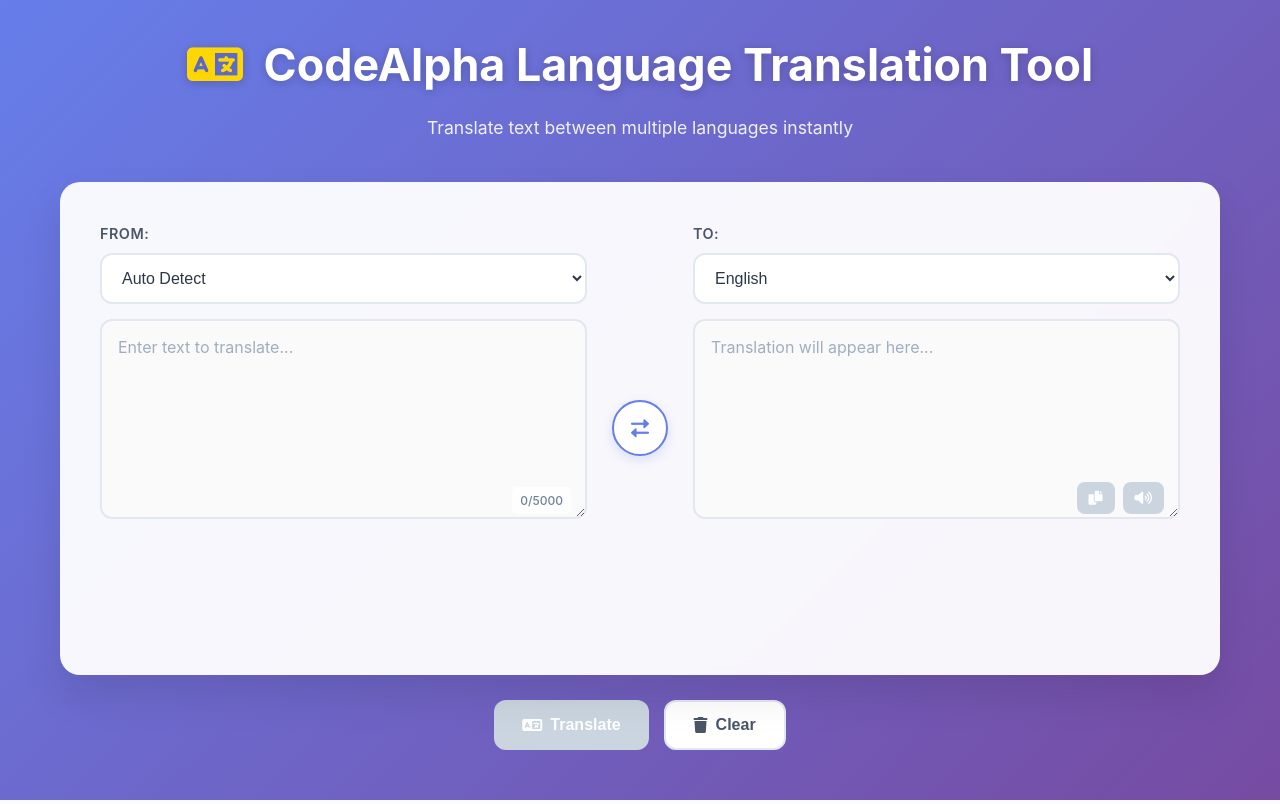
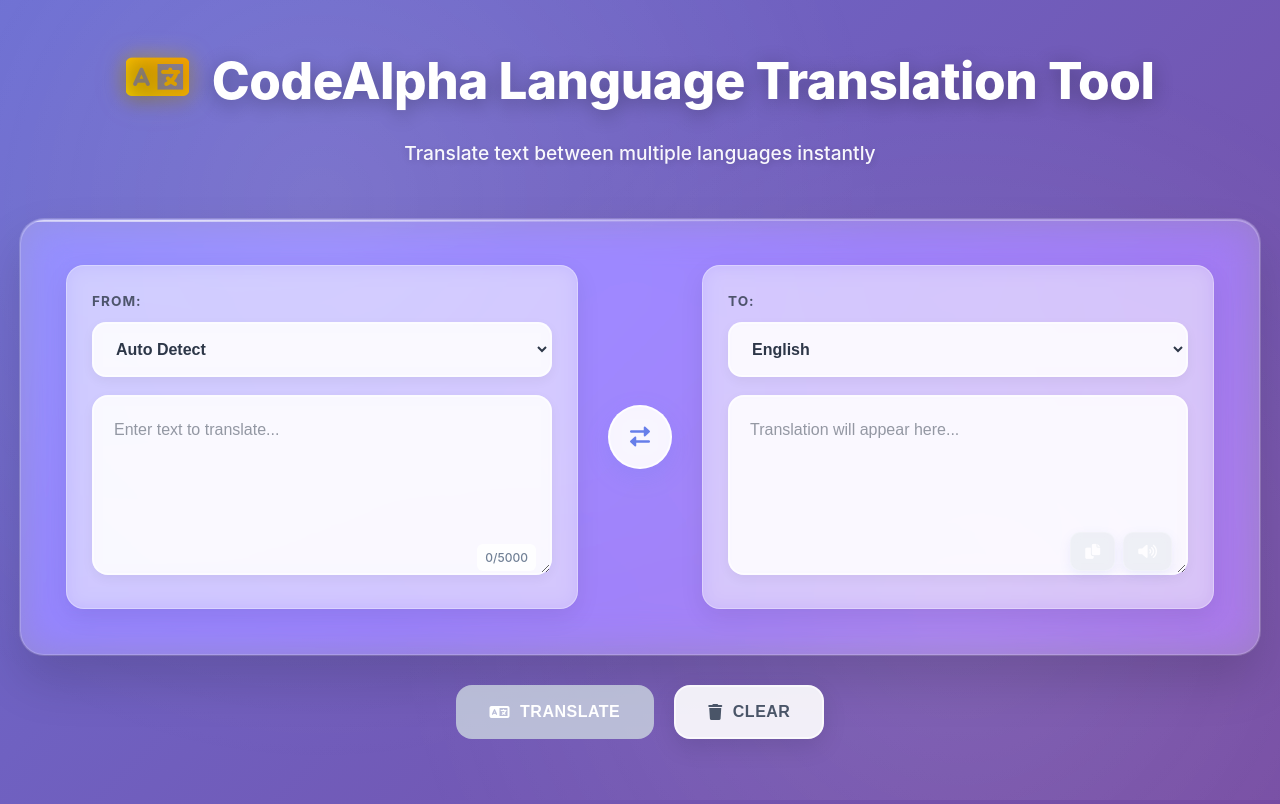
Before and after one commit to Abhishek2026-23/CodeAlpha_Language_Translation_Tool, a Flask app: page / in a window 1280 px wide. Run offline with Flask 3, Linux system fonts and the light colour scheme.

Commit message:
Enhanced UI with modern features, new structure and Poppins font

```diff
--- a/static/style.css
+++ b/static/style.css
@@ -5,98 +5,174 @@
     box-sizing: border-box;
 }
 
+@import url('https://fonts.googleapis.com/css2?family=Poppins:wght@300;400;500;600;700;800&display=swap');
+
 body {
-    font-family: 'Inter', 'Segoe UI', Tahoma, Geneva, Verdana, sans-serif;
-    background: linear-gradient(135deg, #667eea 0%, #764ba2 100%);
+    font-family: 'Poppins', 'Inter', 'Segoe UI', sans-serif;
+    background: linear-gradient(135deg, #667eea 0%, #764ba2 50%, #f093fb 100%);
+    background-size: 300% 300%;
+    animation: gradientMove 8s ease infinite;
     min-height: 100vh;
     color: #333;
     line-height: 1.6;
+    position: relative;
+}
+
+body::before {
+    content: '';
+    position: fixed;
+    top: 0;
+    left: 0;
+    width: 100%;
+    height: 100%;
+    background:
+        radial-gradient(circle at 25% 25%, rgba(255,255,255,0.1) 0%, transparent 50%),
+        radial-gradient(circle at 75% 75%, rgba(255,255,255,0.1) 0%, transparent 50%);
+    pointer-events: none;
+    z-index: 0;
 }
 
 .container {
-    max-width: 1200px;
+    max-width: 1300px;
     margin: 0 auto;
-    padding: 30px 20px;
+    padding: 40px 20px;
     min-height: 100vh;
     display: flex;
     flex-direction: column;
+    position: relative;
+    z-index: 1;
 }
 
 /* Header Styles */
 header {
     text-align: center;
-    margin-bottom: 40px;
+    margin-bottom: 50px;
     color: white;
+    animation: fadeInDown 0.8s ease-out;
 }
 
 header h1 {
-    font-size: 2.8rem;
-    margin-bottom: 12px;
-    font-weight: 700;
-    text-shadow: 0 2px 10px rgba(0,0,0,0.2);
+    font-size: 3.2rem;
+    margin-bottom: 16px;
+    font-weight: 800;
+    text-shadow: 0 4px 20px rgba(0,0,0,0.3);
+    letter-spacing: -0.5px;
+    position: relative;
 }
 
 header h1 i {
-    color: #FFD700;
-    margin-right: 10px;
+    background: linear-gradient(45deg, #FFD700, #FFA500);
+    -webkit-background-clip: text;
+    -webkit-text-fill-color: transparent;
+    background-clip: text;
+    margin-right: 12px;
+    filter: drop-shadow(0 0 10px rgba(255, 215, 0, 0.5));
+    animation: iconFloat 3s ease-in-out infinite;
 }
 
 header p {
-    font-size: 1.1rem;
-    opacity: 0.9;
-    font-weight: 400;
+    font-size: 1.2rem;
+    opacity: 0.95;
+    font-weight: 500;
+    text-shadow: 0 2px 8px rgba(0,0,0,0.2);
 }
 
 /* Main Translation Container */
 .translation-container {
-    background: rgba(255, 255, 255, 0.95);
-    backdrop-filter: blur(10px);
-    border-radius: 20px;
-    padding: 40px;
-    box-shadow: 0 20px 40px rgba(0,0,0,0.1);
+    background: rgba(255, 255, 255, 0.25);
+    backdrop-filter: blur(20px) saturate(180%);
+    -webkit-backdrop-filter: blur(20px) saturate(180%);
+    border-radius: 24px;
+    padding: 45px;
+    box-shadow:
+        0 25px 50px rgba(0,0,0,0.15),
+        0 0 0 1px rgba(255,255,255,0.2),
+        inset 0 1px 0 rgba(255,255,255,0.3);
+    border: 1px solid rgba(255, 255, 255, 0.18);
     display: grid;
     grid-template-columns: 1fr auto 1fr;
-    gap: 25px;
-    margin-bottom: 25px;
+    gap: 30px;
+    margin-bottom: 30px;
     flex: 1;
+    animation: slideInUp 0.8s ease-out;
+    position: relative;
+    overflow: hidden;
+}
+
+.translation-container::before {
+    content: '';
+    position: absolute;
+    top: 0;
+    left: 0;
+    right: 0;
+    height: 2px;
+    background: linear-gradient(90deg,
+        transparent,
+        rgba(255, 255, 255, 0.6),
+        transparent
+    );
+    animation: shimmer 2s linear infinite;
+}
+
+/* Input and Output Sections */
+.input-section, .output-section {
+    background: rgba(255, 255, 255, 0.4);
+    backdrop-filter: blur(10px);
+    border-radius: 18px;
+    padding: 25px;
+    border: 1px solid rgba(255, 255, 255, 0.3);
+    box-shadow: 0 8px 25px rgba(0, 0, 0, 0.08);
+    transition: all 0.3s ease;
+}
+
+.input-section:hover, .output-section:hover {
+    background: rgba(255, 255, 255, 0.5);
+    transform: translateY(-2px);
+    box-shadow: 0 12px 35px rgba(0, 0, 0, 0.12);
 }
 
 /* Language Selectors */
 .language-selector {
-    margin-bottom: 15px;
+    margin-bottom: 18px;
 }
 
 .language-selector label {
     display: block;
-    margin-bottom: 8px;
-    font-weight: 600;
-    color: #4a5568;
-    font-size: 0.9rem;
+    margin-bottom: 10px;
+    font-weight: 700;
+    color: #2d3748;
+    font-size: 0.85rem;
     text-transform: uppercase;
-    letter-spacing: 0.5px;
+    letter-spacing: 1px;
+    opacity: 0.8;
 }
 
 .language-selector select {
     width: 100%;
-    padding: 14px 16px;
-    border: 2px solid #e2e8f0;
-    border-radius: 12px;
+    padding: 16px 18px;
+    border: 2px solid rgba(255, 255, 255, 0.6);
+    border-radius: 14px;
     font-size: 16px;
-    background: white;
+    background: rgba(255, 255, 255, 0.8);
+    backdrop-filter: blur(5px);
     cursor: pointer;
-    transition: all 0.2s ease;
-    font-weight: 500;
+    transition: all 0.3s ease;
+    font-weight: 600;
     color: #2d3748;
+    box-shadow: 0 4px 12px rgba(0, 0, 0, 0.05);
 }
 
 .language-selector select:hover {
-    border-color: #667eea;
+    border-color: rgba(255, 255, 255, 0.8);
+    background: rgba(255, 255, 255, 0.95);
+    transform: translateY(-1px);
 }
 
 .language-selector select:focus {
     outline: none;
     border-color: #667eea;
-    box-shadow: 0 0 0 3px rgba(102, 126, 234, 0.1);
+    background: white;
+    box-shadow: 0 0 0 4px rgba(102, 126, 234, 0.15);
 }
 
 /* Text Areas */
@@ -107,27 +183,33 @@
 
 textarea {
     width: 100%;
-    height: 200px;
-    padding: 16px;
-    border: 2px solid #e2e8f0;
-    border-radius: 12px;
+    height: 180px;
+    padding: 20px;
+    border: 2px solid rgba(255, 255, 255, 0.6);
+    border-radius: 16px;
     font-size: 16px;
-    font-family: inherit;
+    font-family: 'Poppins', sans-serif;
+    font-weight: 500;
     resize: vertical;
-    transition: all 0.2s ease;
-    background: #fafafa;
+    transition: all 0.3s ease;
+    background: rgba(255, 255, 255, 0.8);
+    backdrop-filter: blur(5px);
     color: #2d3748;
+    line-height: 1.6;
+    box-shadow: 0 4px 12px rgba(0, 0, 0, 0.05);
 }
 
 textarea::placeholder {
-    color: #a0aec0;
+    color: rgba(45, 55, 72, 0.5);
+    font-weight: 400;
 }
 
 textarea:focus {
     outline: none;
     border-color: #667eea;
     background: white;
-    box-shadow: 0 0 0 3px rgba(102, 126, 234, 0.1);
+    box-shadow: 0 8px 25px rgba(102, 126, 234, 0.15);
+    transform: translateY(-2px);
 }
 
 /* Character Counter */
@@ -153,24 +235,29 @@
 }
 
 .action-btn {
-    background: #667eea;
+    background: rgba(102, 126, 234, 0.9);
+    backdrop-filter: blur(5px);
     color: white;
-    border: none;
-    padding: 8px 12px;
-    border-radius: 8px;
+    border: 1px solid rgba(255, 255, 255, 0.3);
+    padding: 10px 14px;
+    border-radius: 10px;
     cursor: pointer;
-    transition: all 0.2s ease;
-    font-size: 14px;
+    transition: all 0.3s ease;
+    font-size: 15px;
+    font-weight: 600;
+    box-shadow: 0 4px 12px rgba(102, 126, 234, 0.2);
 }
 
 .action-btn:hover:not(:disabled) {
-    background: #5a67d8;
-    transform: translateY(-1px);
+    background: rgba(90, 103, 216, 0.95);
+    transform: translateY(-2px) scale(1.05);
+    box-shadow: 0 6px 18px rgba(102, 126, 234, 0.3);
 }
 
 .action-btn:disabled {
-    background: #cbd5e0;
+    background: rgba(203, 213, 224, 0.6);
     cursor: not-allowed;
+    opacity: 0.5;
 }
 
 /* Swap Button */
@@ -178,80 +265,131 @@
     display: flex;
     align-items: center;
     justify-content: center;
+    position: relative;
 }
 
 .swap-btn {
-    background: white;
+    background: rgba(255, 255, 255, 0.9);
+    backdrop-filter: blur(10px);
     color: #667eea;
-    border: 2px solid #667eea;
-    padding: 16px;
+    border: 2px solid rgba(255, 255, 255, 0.8);
+    padding: 18px;
     border-radius: 50%;
     cursor: pointer;
-    transition: all 0.3s ease;
-    font-size: 18px;
-    width: 56px;
-    height: 56px;
+    transition: all 0.4s cubic-bezier(0.68, -0.55, 0.265, 1.55);
+    font-size: 20px;
+    width: 64px;
+    height: 64px;
     display: flex;
     align-items: center;
     justify-content: center;
-    box-shadow: 0 4px 12px rgba(102, 126, 234, 0.2);
+    box-shadow: 0 8px 25px rgba(102, 126, 234, 0.2);
+    position: relative;
+    overflow: hidden;
+}
+
+.swap-btn::before {
+    content: '';
+    position: absolute;
+    top: 50%;
+    left: 50%;
+    width: 0;
+    height: 0;
+    background: linear-gradient(45deg, #667eea, #764ba2);
+    border-radius: 50%;
+    transform: translate(-50%, -50%);
+    transition: all 0.4s ease;
+    z-index: -1;
+}
+
+.swap-btn:hover::before {
+    width: 100px;
+    height: 100px;
 }
 
 .swap-btn:hover {
-    background: #667eea;
     color: white;
-    transform: rotate(180deg);
+    transform: rotate(180deg) scale(1.1);
+    box-shadow: 0 12px 35px rgba(102, 126, 234, 0.3);
 }
 
 /* Control Buttons */
 .controls {
     display: flex;
-    gap: 15px;
+    gap: 20px;
     justify-content: center;
-    margin-bottom: 20px;
+    margin-bottom: 25px;
+    animation: fadeInUp 0.8s ease-out 0.2s both;
 }
 
 .translate-btn, .clear-btn {
-    padding: 14px 28px;
+    padding: 16px 32px;
     border: none;
-    border-radius: 12px;
+    border-radius: 16px;
     font-size: 16px;
-    font-weight: 600;
+    font-weight: 700;
+    font-family: 'Poppins', sans-serif;
     cursor: pointer;
-    transition: all 0.2s ease;
+    transition: all 0.3s ease;
     display: flex;
     align-items: center;
-    gap: 8px;
+    gap: 10px;
+    text-transform: uppercase;
+    letter-spacing: 0.5px;
+    position: relative;
+    overflow: hidden;
 }
 
 .translate-btn {
-    background: #667eea;
+    background: linear-gradient(135deg, #667eea 0%, #764ba2 100%);
     color: white;
-    box-shadow: 0 4px 12px rgba(102, 126, 234, 0.3);
+    box-shadow: 0 8px 25px rgba(102, 126, 234, 0.3);
+    border: 2px solid transparent;
+}
+
+.translate-btn::before {
+    content: '';
+    position: absolute;
+    top: 50%;
+    left: 50%;
+    width: 0;
+    height: 0;
+    background: rgba(255, 255, 255, 0.2);
+    border-radius: 50%;
+    transform: translate(-50%, -50%);
+    transition: all 0.5s ease;
+}
+
+.translate-btn:hover::before {
+    width: 300px;
+    height: 300px;
 }
 
 .translate-btn:hover:not(:disabled) {
-    background: #5a67d8;
-    transform: translateY(-2px);
-    box-shadow: 0 6px 16px rgba(102, 126, 234, 0.4);
+    transform: translateY(-3px);
+    box-shadow: 0 12px 35px rgba(102, 126, 234, 0.4);
 }
 
 .translate-btn:disabled {
-    background: #cbd5e0;
+    background: rgba(203, 213, 224, 0.8);
     cursor: not-allowed;
     transform: none;
     box-shadow: none;
 }
 
 .clear-btn {
-    background: white;
+    background: rgba(255, 255, 255, 0.9);
+    backdrop-filter: blur(10px);
     color: #4a5568;
-    border: 2px solid #e2e8f0;
+    border: 2px solid rgba(255, 255, 255, 0.6);
+    box-shadow: 0 8px 25px rgba(0, 0, 0, 0.1);
 }
 
 .clear-btn:hover {
-    background: #f7fafc;
-    border-color: #cbd5e0;
+    background: white;
+    transform: translateY(-3px);
+    box-shadow: 0 12px 35px rgba(0, 0, 0, 0.15);
+    border-color: rgba(255, 255, 255, 0.8);
 }
 
 /* Loading and Messages */
```
Also changed, not shown: other parts of static/style.css (+56 -4 lines).
